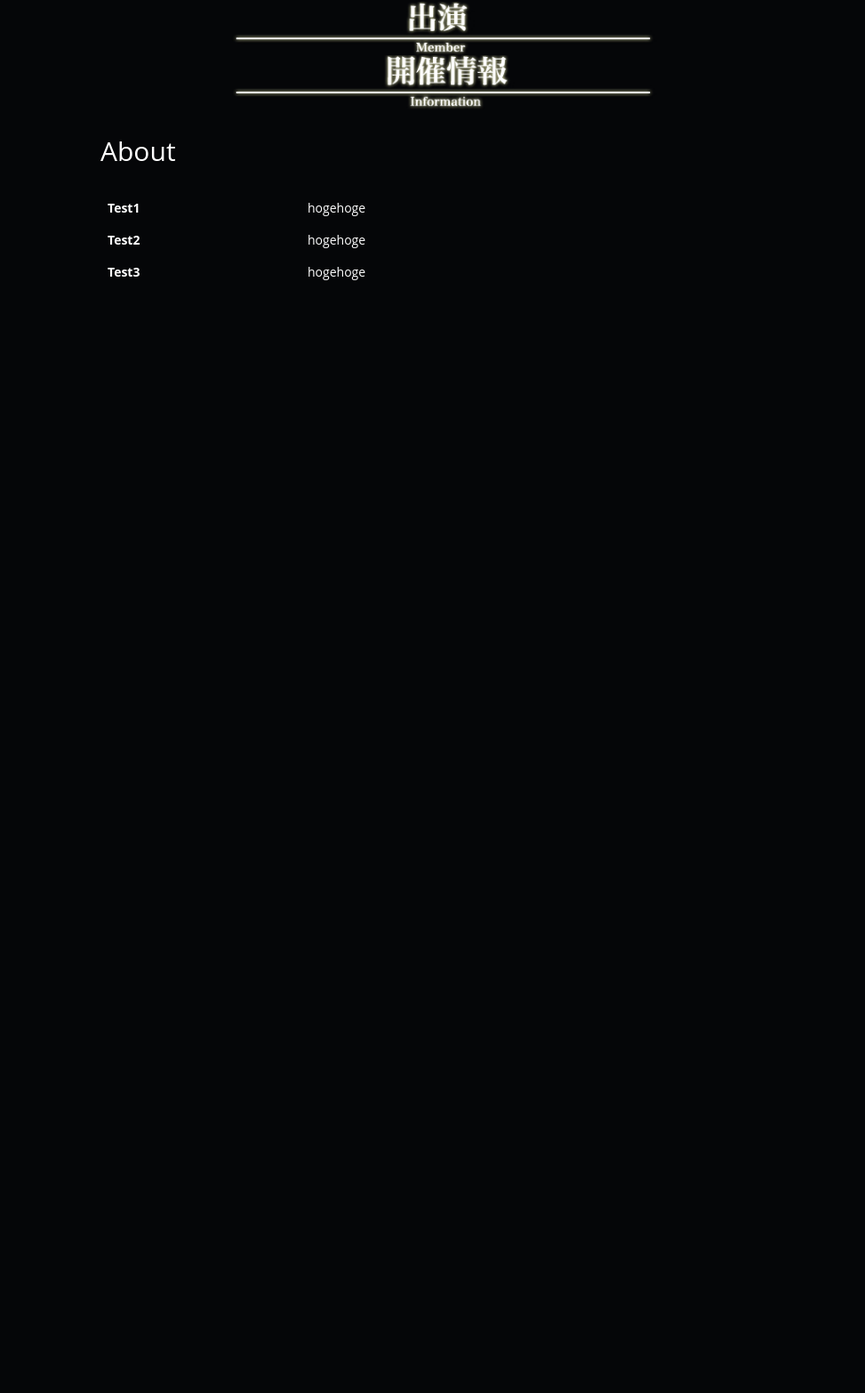
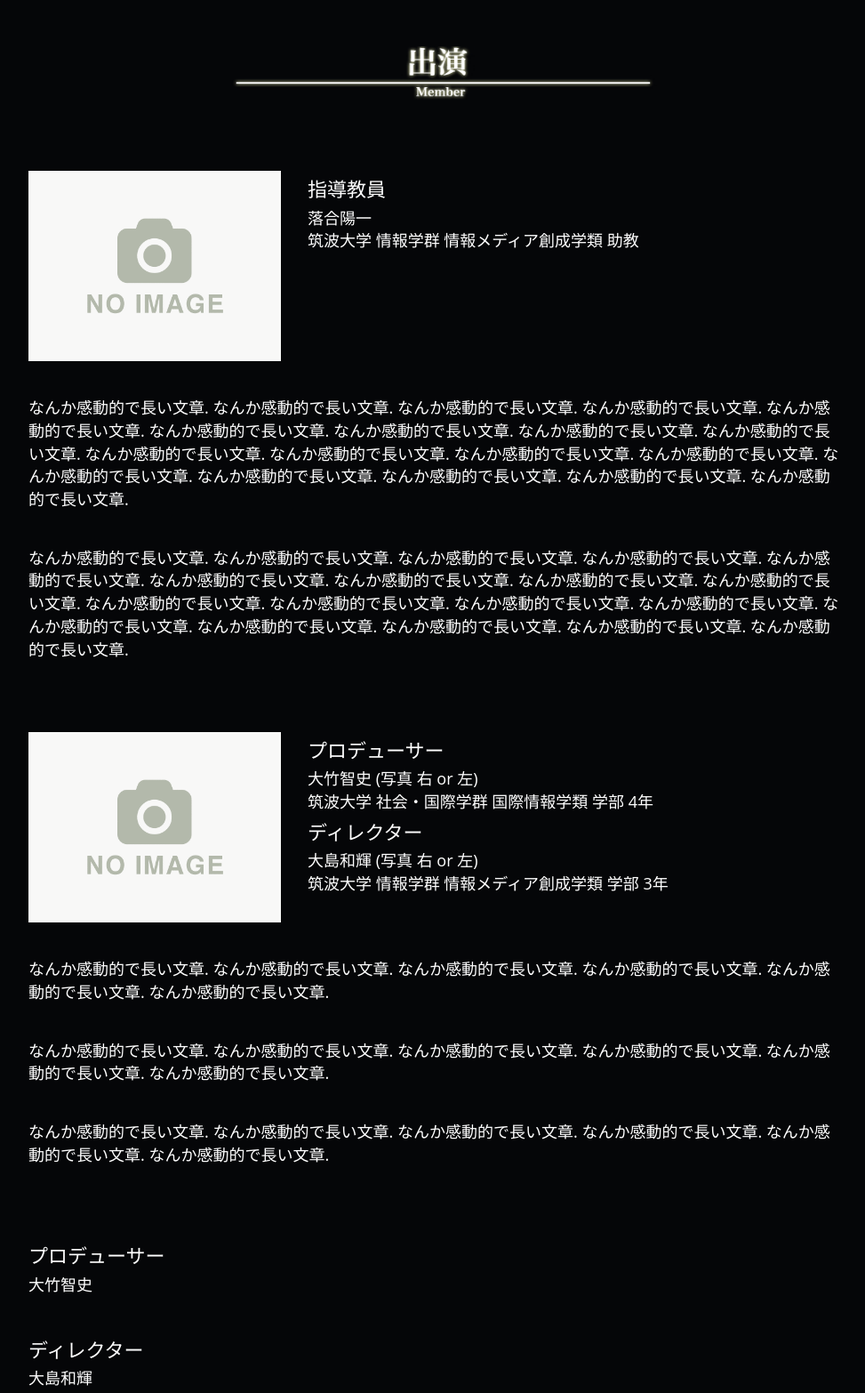
Before and after one commit to yofukashi-ten/dcx16, a website: page src/pug/index.pug in a window 1280 px wide. Shown: the part 1906-3472 px from the top of the page at 89% size, without its empty margins (152-1125 px from the left). Before the commit the page ends 2250 px from the top, so only its background shows below. Drawn offline with nearby package versions, Linux system fonts and the light colour scheme; files that its build step writes are made by us from their sources; files whose address does not match are found by name.

Commit message:
メンバ-の部分を作成

```diff
--- a/docs/css/bundle.css
+++ b/docs/css/bundle.css
@@ -76,6 +76,45 @@ body {
   padding-bottom: 100px;
   margin-bottom: 10px;
 }
+#member #head {
+  margin-top: 10px;
+}
+#member .row {
+  margin-top: 40px;
+}
+#member .inner_container {
+  margin-left: 10%;
+  margin-right: 10%;
+}
+#member h1 {
+  margin-top: 8px;
+  margin-bottom: 8px;
+  color: #fff;
+}
+@media screen and (min-width: 770px) {
+  #member h1 {
+    font-size: 22px;
+  }
+  #member p {
+    font-size: 18px;
+  }
+}
+@media screen and (min-width: 415px) and (max-width: 769px) {
+  #member h1 {
+    font-size: 22px;
+  }
+  #member p {
+    font-size: 18px;
+  }
+}
+@media (max-width: 414px) {
+  #member h1 {
+    font-size: 22px;
+  }
+  #member p {
+    font-size: 18px;
+  }
+}
 #information h1,
 h2,
 h3,
--- a/src/pug/components/member.pug
+++ b/src/pug/components/member.pug
@@ -1,4 +1,10 @@
 .container#member
   .row.text-center
     .col-xs-12
-      img.center-block.img-responsive(src="images/content-head/member.jpg")
+      img.center-block.img-responsive#head(src="images/content-head/member.jpg")
+  .row.inner_container
+    include member/professor.pug
+  .row.inner_container
+    include member/core_member.pug
+  .row.inner_container
+    include member/other_member.pug
--- /dev/null
+++ b/src/pug/components/member/core_member.pug
@@ -0,0 +1,25 @@
+.row
+  .col-xs-12.col-md-4.text-center
+    img.center-block.img-responsive(src="images/noimage.gif")
+  .col-xs-12.col-md-8.text-left
+    h1 プロデューサー
+    p 大竹智史 (写真 右 or 左)
+    p 筑波大学  社会・国際学群 国際情報学類 学部 4年
+    h1 ディレクター
+    p 大島和輝 (写真 右 or 左)
+    p 筑波大学 情報学群 情報メディア創成学類 学部 3年
+.row.text-left
+  .col-xs-12
+    p
+      | なんか感動的で長い文章. なんか感動的で長い文章. なんか感動的で長い文章.
+      | なんか感動的で長い文章. なんか感動的で長い文章. なんか感動的で長い文章.
+.row.text-left
+  .col-xs-12
+    p
+      | なんか感動的で長い文章. なんか感動的で長い文章. なんか感動的で長い文章.
+      | なんか感動的で長い文章. なんか感動的で長い文章. なんか感動的で長い文章.
+.row.text-left
+  .col-xs-12
+    p
+      | なんか感動的で長い文章. なんか感動的で長い文章. なんか感動的で長い文章.
+      | なんか感動的で長い文章. なんか感動的で長い文章. なんか感動的で長い文章.
--- /dev/null
+++ b/src/pug/components/member/other_member.pug
@@ -0,0 +1,28 @@
+.row.text-left
+  .col-xs-12
+    h1 プロデューサー
+    p 大竹智史
+.row.text-left
+  .col-xs-12
+    h1 ディレクター
+    p 大島和輝
+.row.text-left
+  .col-xs-12
+    h1 ポスター・チラシ デザイン
+    p 梶村昂史
+.row.text-left
+  .col-xs-12
+    h1 広報
+    p 飯山博紀
+.row.text-left
+  .col-xs-12
+    h1 会場・WEB
+    p 佐々木浩幸
+.row.text-left
+  .col-xs-12
+    h1 運営
+    p 亀谷仁志
+.row.text-left
+  .col-xs-12
+    h1 スタッフ
+    p 島田理紗子 / 張丹荷 / 小幡将司 / 宋暁宇
--- /dev/null
+++ b/src/pug/components/member/professor.pug
@@ -0,0 +1,25 @@
+.row
+  .col-xs-12.col-md-4.text-center
+    img.center-block.img-responsive(src="images/noimage.gif")
+  .col-xs-12.col-md-8.text-left
+    h1 指導教員
+    p 落合陽一
+    p 筑波大学 情報学群 情報メディア創成学類 助教
+.row.text-left
+  .col-xs-12
+    p
+      | なんか感動的で長い文章. なんか感動的で長い文章. なんか感動的で長い文章.
+      | なんか感動的で長い文章. なんか感動的で長い文章. なんか感動的で長い文章.
+      | なんか感動的で長い文章. なんか感動的で長い文章. なんか感動的で長い文章.
+      | なんか感動的で長い文章. なんか感動的で長い文章. なんか感動的で長い文章.
+      | なんか感動的で長い文章. なんか感動的で長い文章. なんか感動的で長い文章.
+      | なんか感動的で長い文章. なんか感動的で長い文章. なんか感動的で長い文章.
+.row.text-left
+  .col-xs-12
+    p
+      | なんか感動的で長い文章. なんか感動的で長い文章. なんか感動的で長い文章.
+      | なんか感動的で長い文章. なんか感動的で長い文章. なんか感動的で長い文章.
+      | なんか感動的で長い文章. なんか感動的で長い文章. なんか感動的で長い文章.
+      | なんか感動的で長い文章. なんか感動的で長い文章. なんか感動的で長い文章.
+      | なんか感動的で長い文章. なんか感動的で長い文章. なんか感動的で長い文章.
+      | なんか感動的で長い文章. なんか感動的で長い文章. なんか感動的で長い文章.
```
Also changed, not shown: src/stylus/_member.styl (+52 -0 lines), docs/images/noimage.gif (added), docs/index.html.
